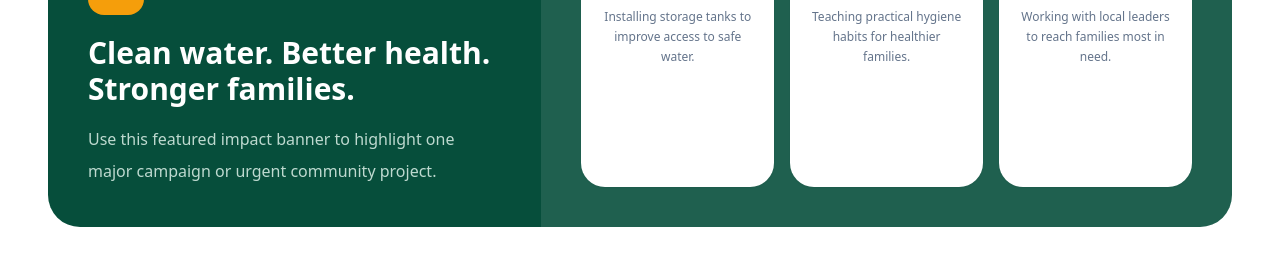
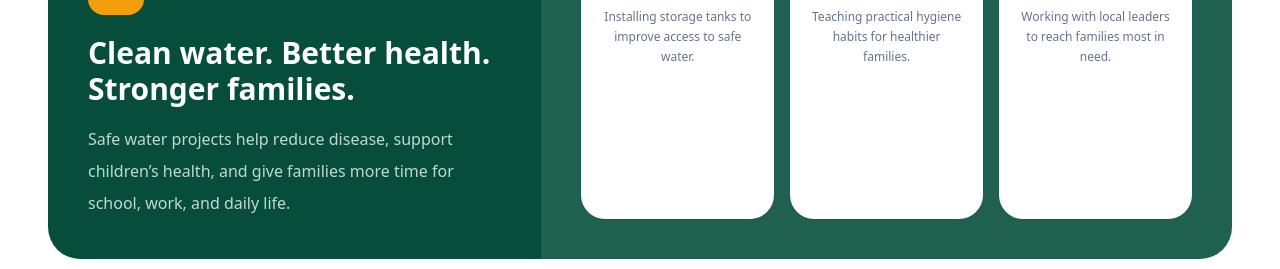
Before and after one commit to brianmichaelu/hopebridge-foundation, a Next.js app: page / in a window 1280 px wide. Shown: the part 1440-1709 px from the top of the page. Built offline with nearby package versions, Linux system fonts and the light colour scheme.

Commit message:
Revise impact banner description
Updated the description in the impact banner to focus on safe water projects.

```diff
--- a/components/ImpactStats.tsx
+++ b/components/ImpactStats.tsx
@@ -106,8 +106,7 @@ export default function ImpactStats() {
               </h3>
 
               <p className="mt-4 leading-8 text-emerald-50/80">
-                Use this featured impact banner to highlight one major campaign
-                or urgent community project.
+                Safe water projects help reduce disease, support children’s health, and give families more time for school, work, and daily life.
               </p>
             </div>
 
```
